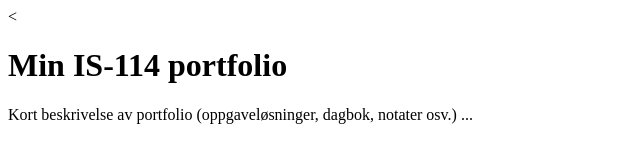
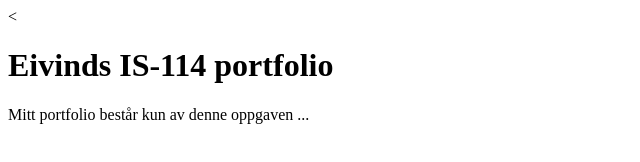
Before and after one commit to Hemmeliig/Eivind-git-oppgave, a plain HTML site: page docs/index.html in a window 1280 px wide. Shown: the whole page, without its empty margins (0-640 px from the left). Drawn offline with Linux system fonts and the light colour scheme.

Commit message:
La til navn og protifolio

```diff
--- a/docs/index.html
+++ b/docs/index.html
@@ -6,7 +6,7 @@
 <title>(navn [mellomnavn]* etternavn)</title>
 <</head>
 <body>
-<h1>Min IS-114 portfolio</h1>
-<p>Kort beskrivelse av portfolio (oppgaveløsninger, dagbok, notater osv.) ... </
+<h1>Eivinds IS-114 portfolio</h1>
+<p> Mitt portfolio består kun av denne oppgaven ... </
 </body>
 </html>
```
